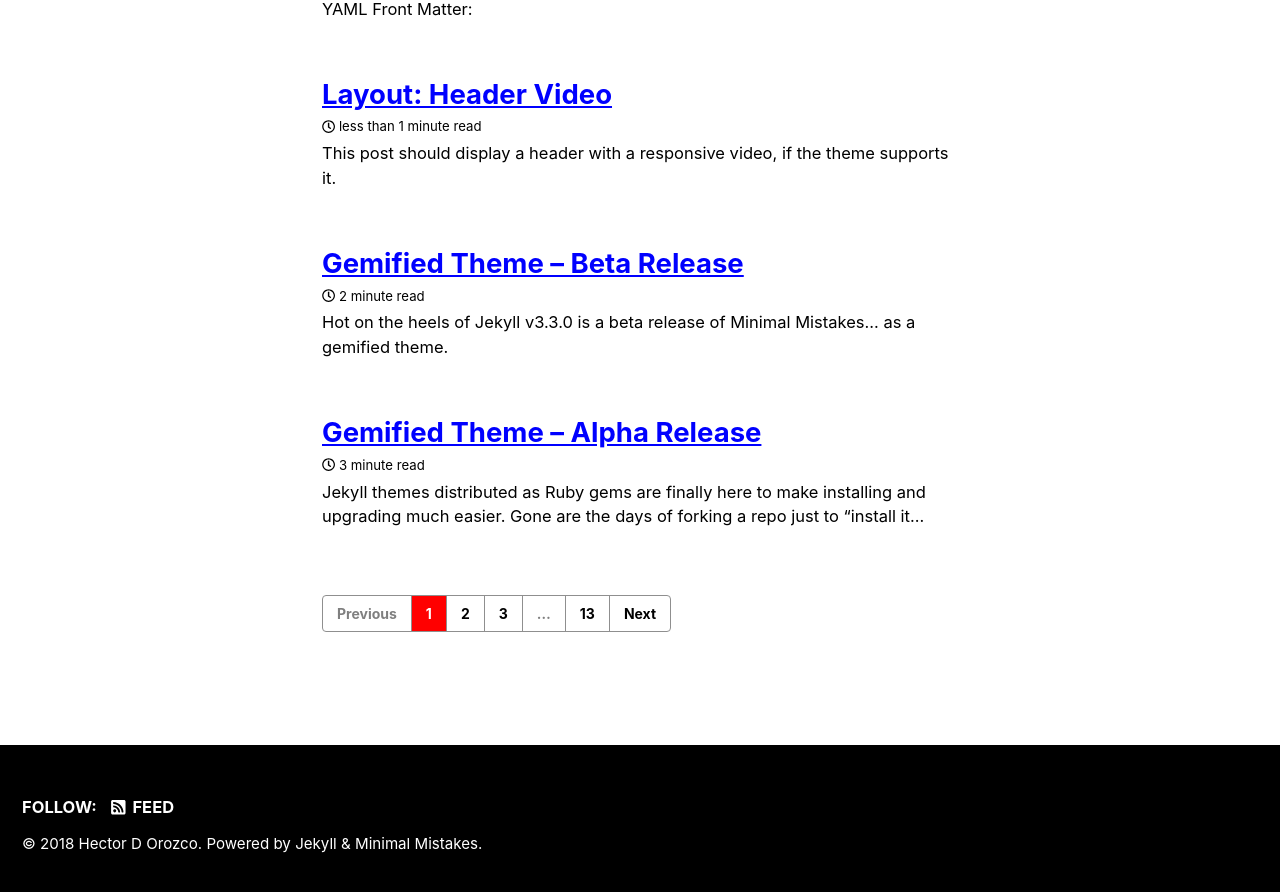
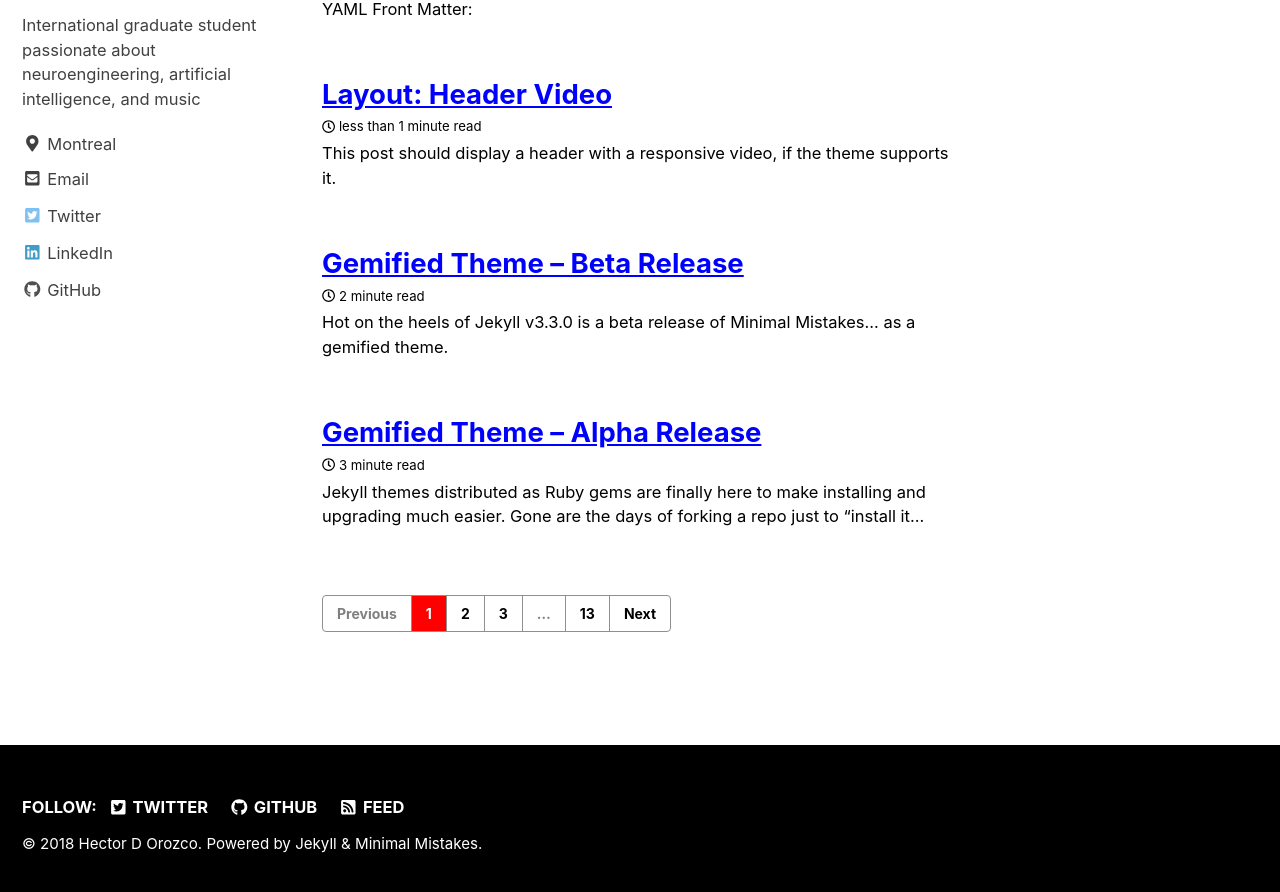
Before and after one commit to neurohazardous/neurohazardous, a Jekyll site: the page built from index.html, in a window 1280 px wide and 900 px high, scrolled down 456 px. Shown: the top 892 px of the window. Built offline with Jekyll 4.4.1, drawn with Linux system fonts in a browser that asks for light colours; nearby versions of some CDN libraries; the list of posts is cut into pages by our own code; some of the changed text lies outside the part shown.

Commit message:
Update _config.yml

```diff
--- a/_config.yml
+++ b/_config.yml
@@ -77,7 +77,7 @@ naver_site_verification  :
 
 # Social Sharing
 twitter:
-  username               :
+  username               : "neurohazardous"
 facebook:
   username               :
   app_id                 :
@@ -100,11 +100,11 @@ analytics:
 
 # Site Author
 author:
-  name             : "Your Name"
-  avatar           : # path of avatar image, e.g. "/assets/images/bio-photo.jpg"
-  bio              : "I am an amazing person."
-  location         : "Somewhere"
-  email            :
+  name             : "Hector D Orozco Perez"
+  avatar           : "/assets/images/bio_photo.png" # path of avatar image, e.g. "/assets/images/bio-photo.jpg"
+  bio              : "International graduate student passionate about neuroengineering, artificial intelligence, and music"
+  location         : "Montreal"
+  email            : "hector@neurohazardous.com"
   uri              :
   home             : # null (default), "absolute or relative url to link to author home"
   bitbucket        :
@@ -113,19 +113,19 @@ author:
   flickr           :
   facebook         :
   foursquare       :
-  github           :
+  github           : "neurohazardous"
   gitlab           :
   google_plus      :
   keybase          :
   instagram        :
   lastfm           :
-  linkedin         : # "john-doe-12345678" (the last part of your profile url, e.g. https://www.linkedin.com/in/john-doe-12345678)
+  linkedin         : "hectordorozco/" # "john-doe-12345678" (the last part of your profile url, e.g. https://www.linkedin.com/in/john-doe-12345678)
   pinterest        :
   soundcloud       :
   stackoverflow    : # "123456/username" (the last part of your profile url, e.g. https://stackoverflow.com/users/123456/username)
   steam            : # "steamId" (the last part of your profile url, e.g. https://steamcommunity.com/id/steamId/)
   tumblr           :
-  twitter          :
+  twitter          : "neurohazardous"
   vine             :
   weibo            :
   xing             :
```
